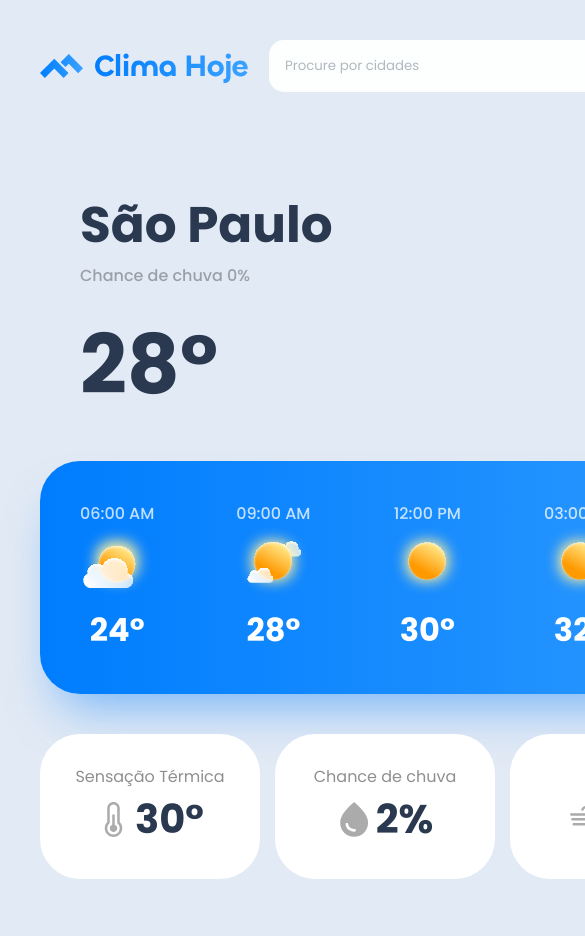
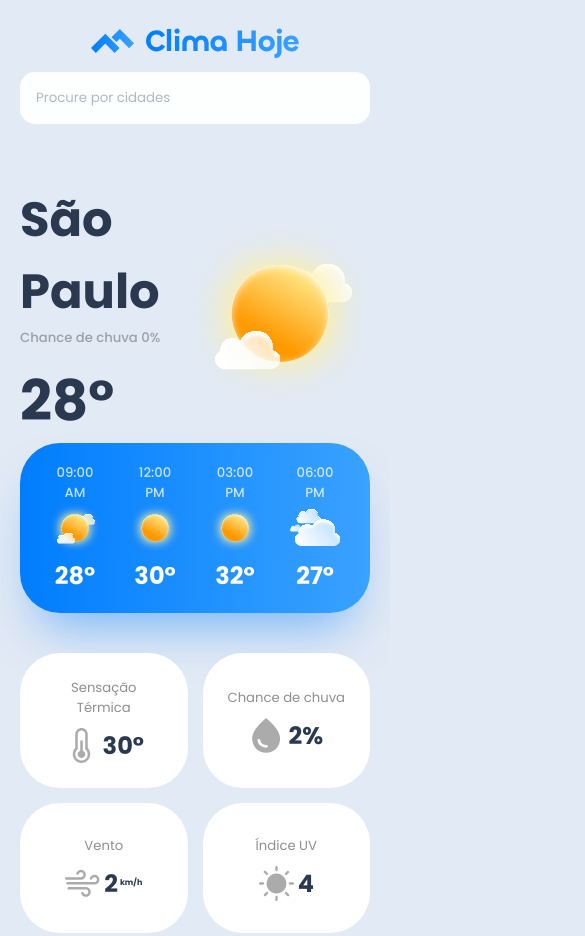
Before and after one commit to VictorPrazeres/weather-app, a plain HTML site: page index.html in a window 390 px wide. Shown: the top 936 px of the page, 585 px wide, since content can reach past the window. Drawn offline with Linux system fonts and the light colour scheme.

Commit message:
feat: implement responsive design for mobile and tablets
This commit introduces styles to adapt the layout for smaller screens,
ensuring the application is usable on mobile devices and tablets.

- Adds the `meta viewport` tag to `index.html` for correct scaling.
- Creates and links a new `mobile.css` stylesheet for responsive styles.
- Uses a media query (`@media (max-width: 1024px)`) to target
  mobile and tablet devices.
- Refactors the layout (Grid/Flex) to a single-column flow
  on small screens.
- Adjusts `padding`, `margin`, and `font-size` properties for
  better readability and spacing.
- Applies `overflow-x: auto` to the hourly forecast section
  to allow horizontal scrolling.
- Adjusts `min-height` on elements to maintain visual harmony in
  the new single-column layout.

```diff
--- a/index.html
+++ b/index.html
@@ -13,6 +13,7 @@
     />
 
     <link rel="stylesheet" href="./style.css" />
+    <link rel="stylesheet" href="./mobile.css" />
   </head>
   <body>
     <div class="app-container">
--- /dev/null
+++ b/mobile.css
@@ -0,0 +1,109 @@
+/* Tablets */
+@media (min-width: 541px) and (max-width: 1024px) {
+}
+
+@media (max-width: 540px) {
+  .app-container {
+    grid-template-columns: 100%;
+    padding: 20px;
+    grid-column-gap: 0;
+    grid-row-gap: 40px;
+  }
+
+  .navbar-container {
+    flex-direction: column;
+  }
+
+  .navbar-container img {
+    margin-right: 0;
+    margin-bottom: 10px;
+  }
+
+  .showcase-container {
+    justify-content: center;
+    padding-left: 0;
+    padding-right: 0;
+  }
+
+  .showcase-container .showcase-text h2:first-child {
+    font-size: 3rem;
+    font-weight: 700;
+    color: #2a394f;
+  }
+
+  .showcase-container .showcase-text h2:last-child {
+    font-size: 3.5rem;
+    font-weight: 700;
+    color: #2a394f;
+  }
+
+  .showcase-container .showcase-text p {
+    margin-bottom: 10px;
+    font-size: 0.825rem;
+  }
+
+  .showcase-container img {
+    width: 180px;
+  }
+
+  .hourly-forecast-container {
+    padding: 20px;
+    overflow-x: scroll;
+    justify-content: center;
+    gap: 30px;
+  }
+
+  .hourly-forecast-container .hour-weather-item img {
+    width: 50px;
+    height: 50px;
+    margin-bottom: 5px;
+  }
+
+  .hourly-forecast-container .hour-weather-item p:first-child {
+    font-size: 0.825rem;
+    text-align: center;
+  }
+
+  .hourly-forecast-container .hour-weather-item p:last-child {
+    font-size: 1.5rem;
+  }
+
+  .weather-details-container {
+    margin-top: 40px;
+    display: grid;
+    grid-template-columns: repeat(2, 1fr);
+    grid-gap: 15px;
+  }
+
+  .weather-details-container .weather-detail-item {
+    padding: 25px;
+    min-height: 130px;
+  }
+
+  .weather-details-container .weather-detail-item p:first-child {
+    font-size: 0.825rem;
+    color: #8f8f8f;
+    margin-bottom: 10px;
+  }
+
+  .weather-details-container .weather-detail-item div p {
+    font-size: 1.5rem;
+  }
+
+  .weather-details-container .weather-detail-item div p span {
+    font-size: 0.5rem;
+    margin-left: 2px;
+  }
+
+  .weekly-forecast-container .day-weather-item p {
+    font-size: 0.925rem;
+  }
+
+  .weekly-forecast-container .day-weather-item p:first-child {
+    font-size: 0.875rem;
+  }
+
+  .weekly-forecast-container .day-weather-item p:last-child {
+    font-size: 0.875rem;
+  }
+}
--- a/style.css
+++ b/style.css
@@ -177,6 +177,7 @@ body {
 .weekly-forecast-container .day-weather-item div {
   display: flex;
   align-items: center;
+  justify-content: flex-end;
 }
 
 .weekly-forecast-container .day-weather-item p:first-child {
```
